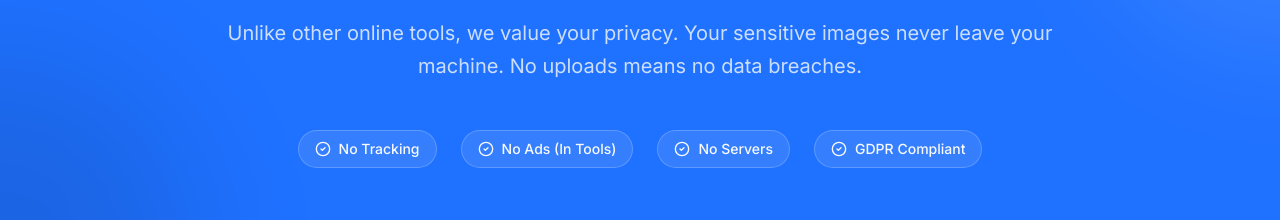
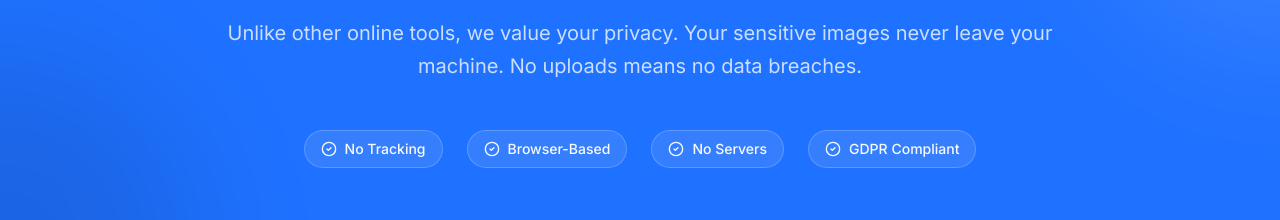
Before and after one commit to surajkumar122024-star/ok01, a Next.js app: page / in a window 1280 px wide. Shown: the part 2260-2480 px from the top of the page. Built offline with nearby package versions, Linux system fonts and the light colour scheme.

Commit message:
Update privacy features list in page.tsx

```diff
--- a/src/app/page.tsx
+++ b/src/app/page.tsx
@@ -175,7 +175,7 @@ export default function Home() {
             Unlike other online tools, we value your privacy. Your sensitive images never leave your machine. No uploads means no data breaches.
           </p>
           <div className="flex flex-wrap justify-center gap-6 pt-4">
-            {['No Tracking', 'No Ads (In Tools)', 'No Servers', 'GDPR Compliant'].map((item) => (
+            {['No Tracking', 'Browser-Based', 'No Servers', 'GDPR Compliant'].map((item) => (
               <div key={item} className="flex items-center gap-2 text-sm font-medium bg-white/10 px-4 py-2 rounded-full border border-white/20">
                 <CheckCircle2 size={16} />
                 {item}
```
